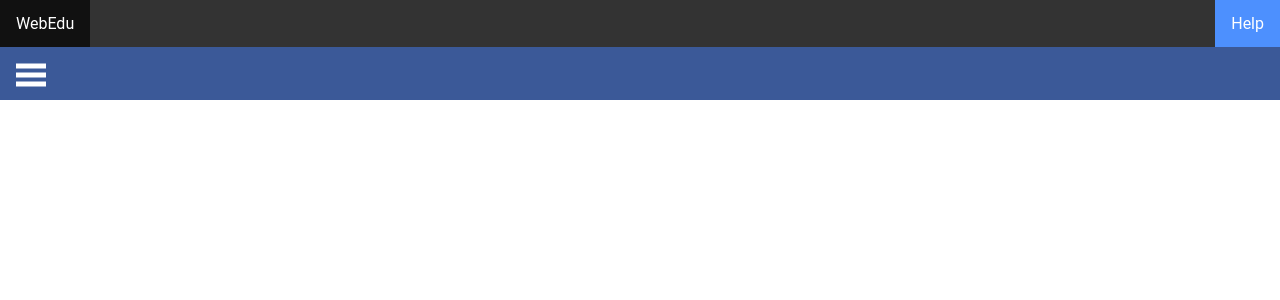
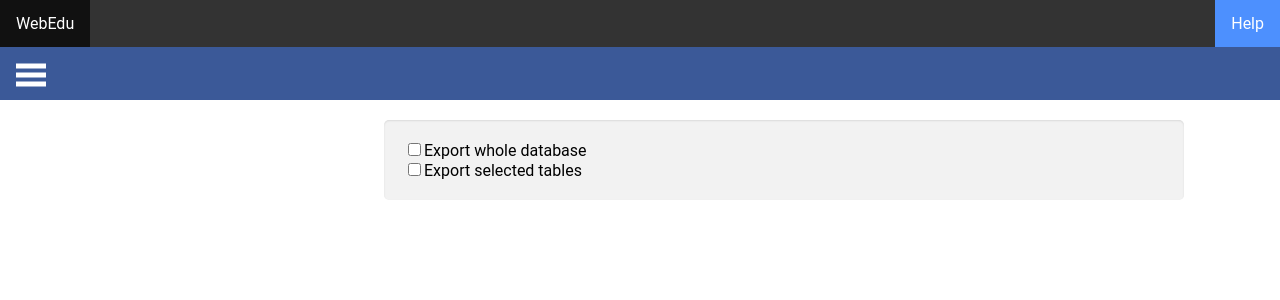
Before and after one commit to boybou/webUrenApplicatie, an Angular app in the folder Client/: page /export in a window 1280 px wide. Shown: the top 300 px of the page. Built offline with nearby package versions, Linux system fonts and the light colour scheme.

Commit message:
made 2 checkboxes

```diff
--- a/Client/src/app/components/export/export.component.css
+++ b/Client/src/app/components/export/export.component.css
@@ -0,0 +1,19 @@
+* {
+  box-sizing: border-box;
+}
+body{
+  position: absolute;
+  top: 15%;
+  left: 30%;
+}
+
+.container {
+  width: 800px;
+  border-radius: 5px;
+  background-color: #f2f2f2;
+  padding: 20px;
+  font-family: 'Roboto', sans-serif;
+  -moz-box-shadow: inset 0 1px 2px rgba(0,0,0,0.1);
+  -webkit-box-shadow: inset 0 1px 2px rgba(0,0,0,0.1);
+  box-shadow: inset 0 1px 2px rgba(0,0,0,0.1);
+}
--- a/Client/src/app/components/export/export.component.html
+++ b/Client/src/app/components/export/export.component.html
@@ -8,6 +8,10 @@
 <body>
 
 <div class="container">
+  <form action="">
+    <input type="checkbox" name="wholedatabase" value="alldata">Export whole database<br>
+    <input type="checkbox" name="onlyselected" value="selecteddata">Export selected tables
+  </form>
 
 </div>
 
```
